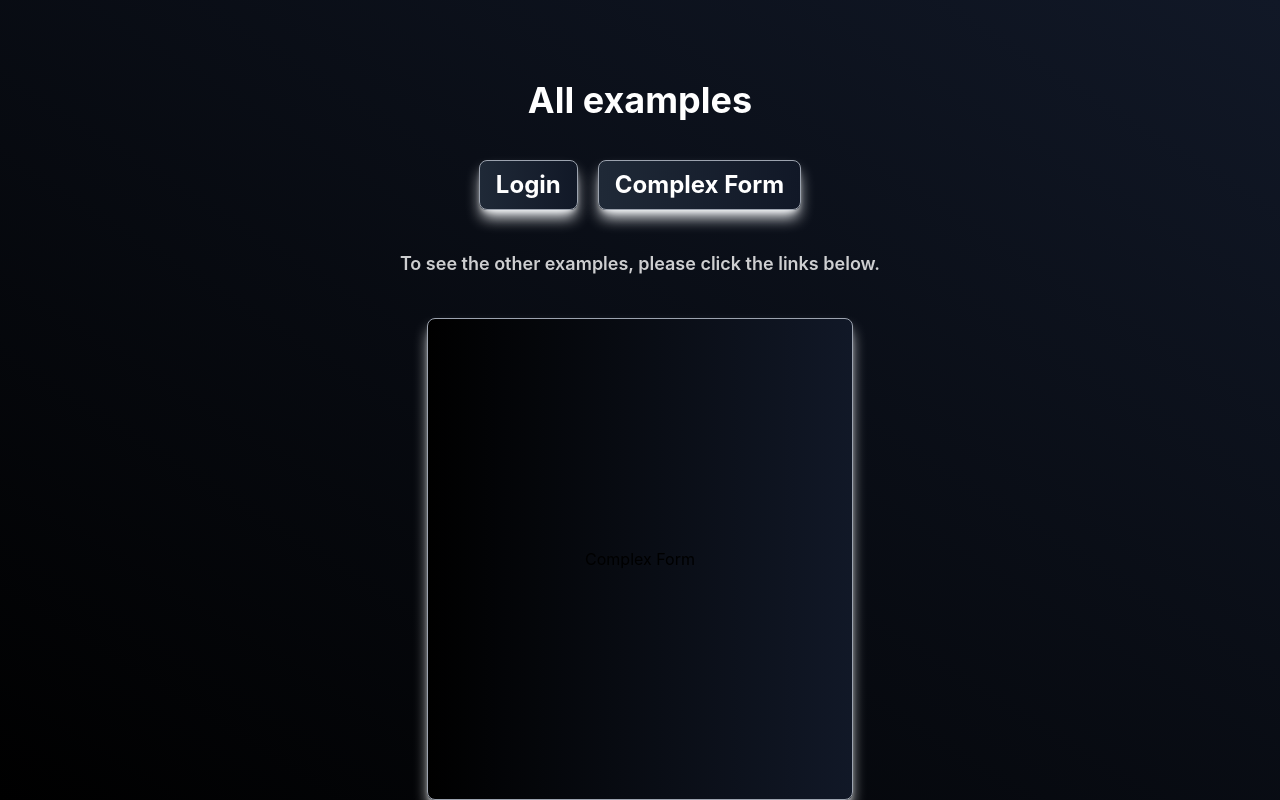
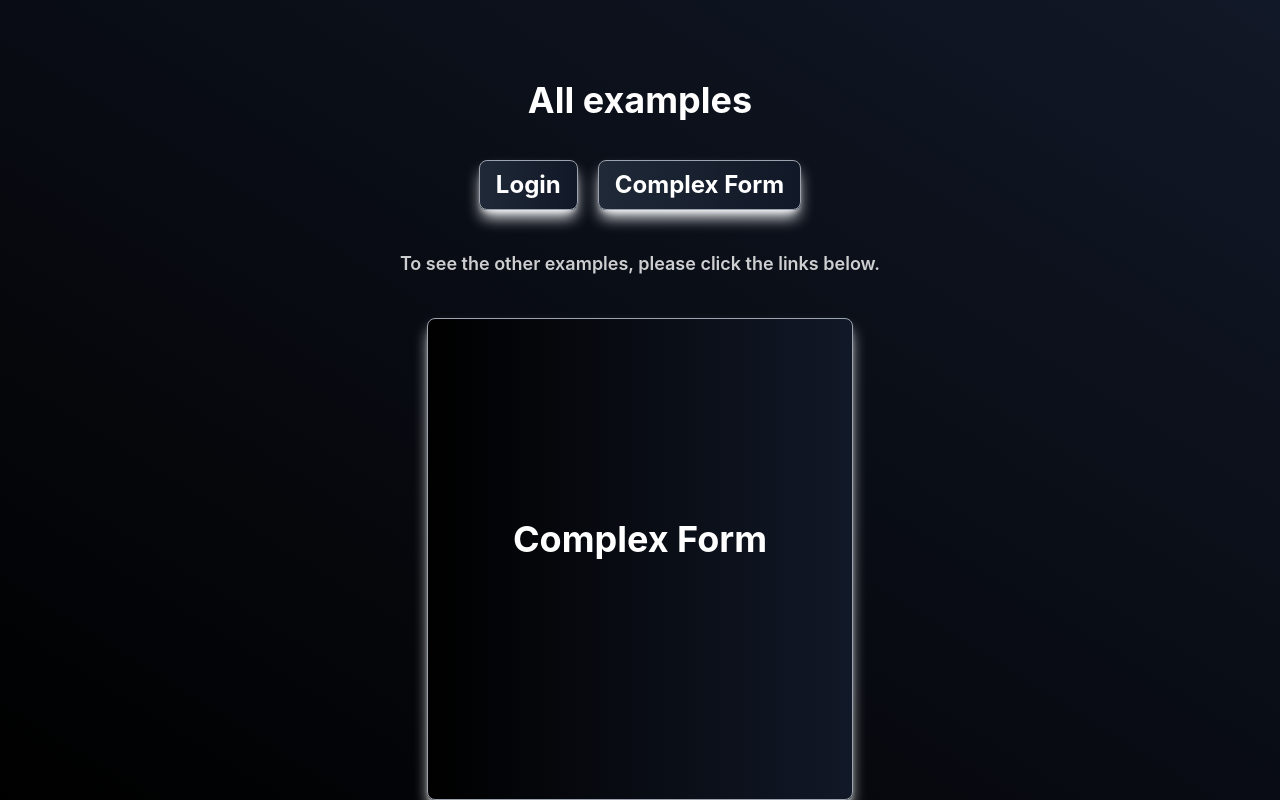
Before and after one commit to yamisagi/rs-form, a React app: page /complex-form in a window 1280 px wide. Built offline with nearby package versions, Linux system fonts and the light colour scheme; the HTML template or start-up script is replaced by a standard one.

Commit message:
refactor: App.tsx & Create constants

```diff
--- a/src/App.tsx
+++ b/src/App.tsx
@@ -1,26 +1,14 @@
 import { Outlet } from 'react-router';
 import './App.css';
 import { Link } from 'react-router-dom';
+import pathList from './constants/links';
 
 const App = () => {
-  const pathList = [
-    {
-      path: '/login',
-      name: 'Login',
-    },
-    {
-      path: '/complex-form',
-      name: 'Complex Form',
-    },
-  ];
   return (
     <div className='bg-background-pattern'>
       <h1 className='text-center text-4xl font-bold text-primary mt-20 mb-10'>
         All examples
       </h1>
-      {/* <Link to='/login' className='link-button'>
-        Login
-      </Link> */}
       <div className='flex gap-5 mb-10 items-center justify-center'>
         {pathList.map((path) => {
           return (
--- a/src/components/ComplexForm.tsx
+++ b/src/components/ComplexForm.tsx
@@ -5,9 +5,7 @@ const ComplexForm = () => {
     <>
       <form className='login-form'>
         <div>
-          <h1
-
-          >Complex Form</h1>
+          <h1 className='h1-form'>Complex Form</h1>
         </div>
       </form>
     </>
--- /dev/null
+++ b/src/constants/links.ts
@@ -0,0 +1,12 @@
+const pathList = [
+  {
+    path: '/login',
+    name: 'Login',
+  },
+  {
+    path: '/complex-form',
+    name: 'Complex Form',
+  },
+];
+
+export default pathList;
```
